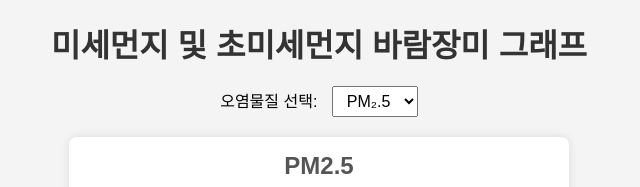
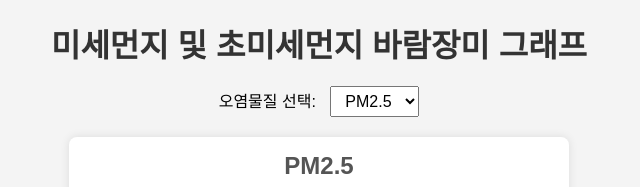
Before and after one commit to yonghwadragon/PollutantRose, a plain HTML site: page index.html in a window 1280 px wide. Shown: the top 187 px of the page, 321-961 px from the left. Drawn offline with Linux system fonts and the light colour scheme.

Commit message:
Update index.html

```diff
--- a/index.html
+++ b/index.html
@@ -12,8 +12,8 @@
         <div class="controls">
             <label for="pollutant-select">오염물질 선택:</label>
             <select id="pollutant-select">
-                <option value="pm2.5">PM₂.5</option>
-                <option value="pm10">PM₁₀</option>
+                <option value="pm2.5">PM2.5</option>
+                <option value="pm10">PM10</option>
             </select>
         </div>
         <div class="graph-container">
```
